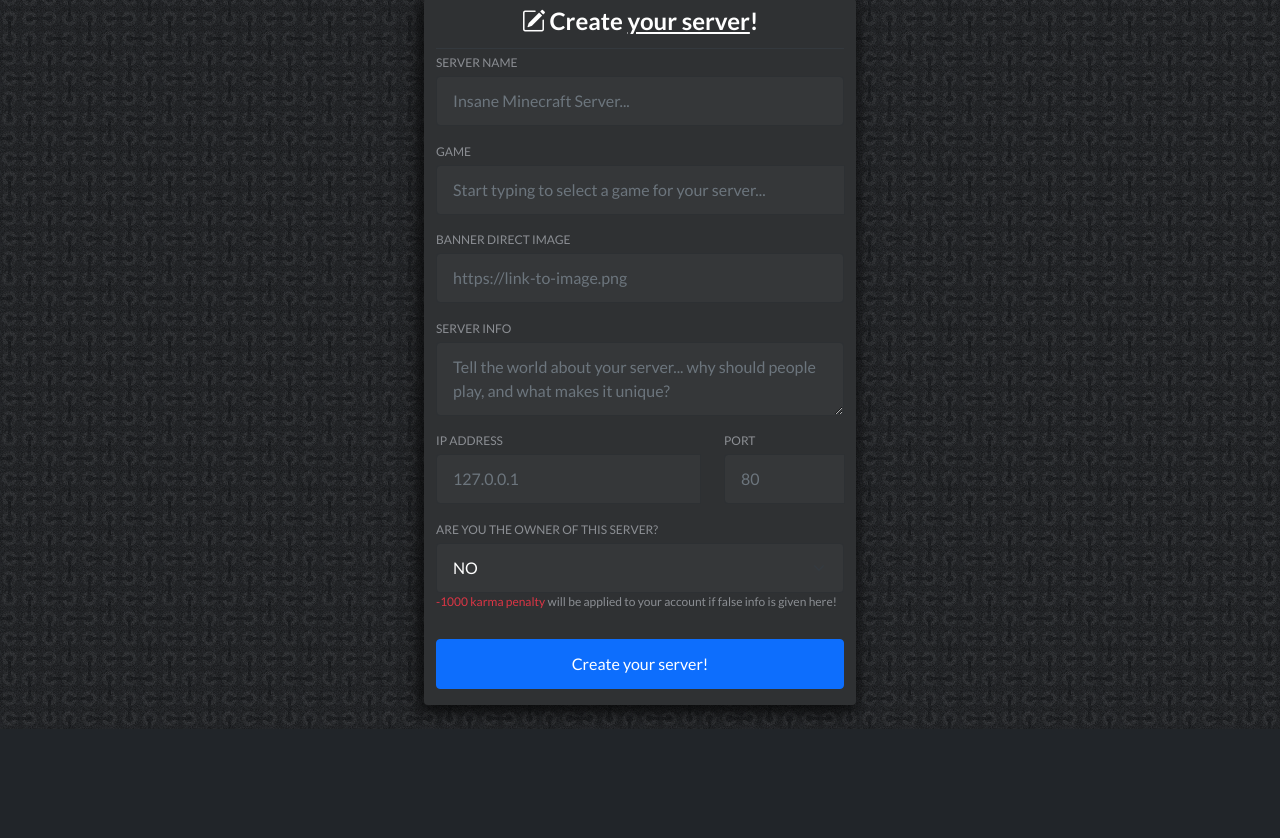
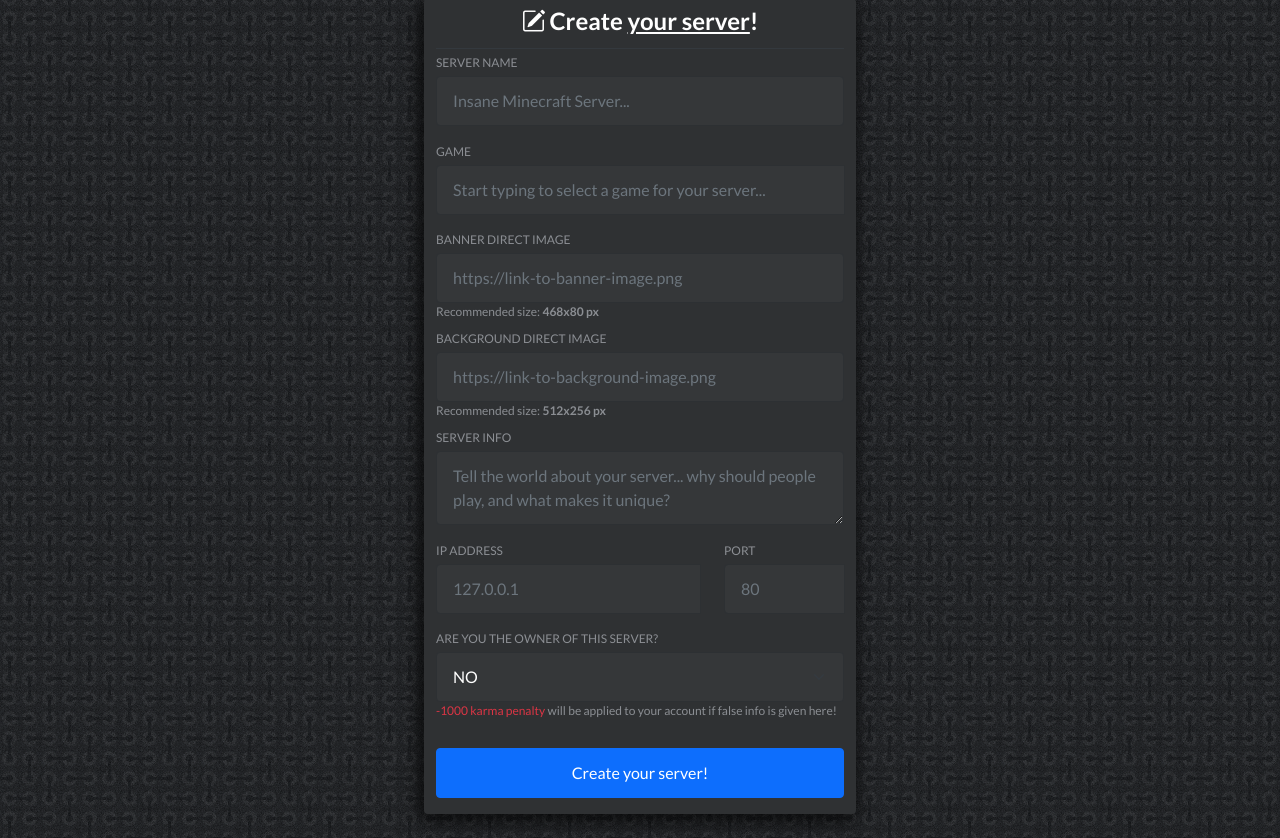
Before and after one commit to RenderBr/gamecentral, a PHP site: page /createServer in a window 1280 px wide. Shown: the part 111-949 px from the top of the page. Before the commit the page ends 840 px from the top, so only its background shows below. Run offline with PHP 8.4, Linux system fonts and the light colour scheme; the visitor is signed in with stand-in values (Sample User, id 1); data that the repository does not hold is empty; some libraries are stand-ins or nearby versions; some web fonts are replaced.

Commit message:
Servers changes
+ added bg image option for servers, this will decide what image shows on the individual server page, as opposed to the banner on the main page

- fixed some more bugs relating to servers

+ specified recommended dimensions for server images on the server creation page

```diff
--- a/createServer.php
+++ b/createServer.php
@@ -41,7 +41,11 @@ $self = $_SESSION['username'];
 		<label for='game'><p class="sm-text">GAME</p></label>
 		<div class="input-group input-group-md sm"><input autocomplete="off" id='game' name="game" type="text" class="dark-box form-control" placeholder="Start typing to select a game for your server..." aria-label="Select a game for your server..." aria-describedby="button-submit" /><div id='gameList'></div></div>
 		<label for='serverbanner'><p class="sm-text">BANNER DIRECT IMAGE</p></label>
-		<div class="input-group input-group-md sm"><input id='serverbanner' name="serverbanner" type="text" class="dark-box form-control" placeholder="https://link-to-image.png" aria-describedby="button-submit" /></div>
+		<div class="input-group input-group-md"><input id='serverbanner' name="serverbanner" type="text" class="dark-box form-control" placeholder="https://link-to-banner-image.png" aria-describedby="button-submit" /></div>
+		<p class='sm-text noselect sm' style='font-size: 12px;'>Recommended size: <strong>468x80 px</strong></p>
+		<label for='serverbg'><p class="sm-text">BACKGROUND DIRECT IMAGE</p></label>
+		<div class="input-group input-group-md"><input id='serverbg' name="serverbg" type="text" class="dark-box form-control" placeholder="https://link-to-background-image.png" aria-describedby="button-submit" /></div>
+		<p class='sm-text noselect sm' style='font-size: 12px;'>Recommended size: <strong>512x256 px</strong></p>
 		<label for='description'><p class="sm-text">SERVER INFO</p></label>
 		<div class="input-group input-group-md sm"><textarea id='description' name="description" type="textarea" class="dark-box form-control" placeholder="Tell the world about your server... why should people play, and what makes it unique?" aria-label="Tell the world about your server..." aria-describedby="button-submit" /></textarea></div>
 		<div class='row'>
--- a/server.php
+++ b/server.php
@@ -37,7 +37,7 @@
     		$dateCreated = $row['date_created'];
     		$serverAddress = $row['ip'];
     		$serverPort = $row['port'];
-    		$banner = $row['bannerImage'];
+    		$banner = $row['bgImage'];
     		$rank = $row['rank'];
     		$description = $row['serverDescription'];
     		$votes = $row['votes'];
@@ -106,6 +106,8 @@
 
       }
 
+      $gameTooltip = 'title="This is a ' . $serverGame . ' server!"';
+
 
         if(isset($rank)){
           $rank = $rank;
@@ -156,7 +158,7 @@ background-position: center !important;height:8rem !important;" width=100% >
     </div>
     <div class='container rounded pt-1'>
   <div class='d-flex align-items-center'>
-     <div class="me-auto p-2 bd-highlight"><h4 style='margin-bottom:0px !important;'><img title='This is a <?php echo $serverGame; ?> server!' class='rounded-circle mb-1 mt-2 me-2' width=32rem height=32rem src='<?php echo $icon; ?>'><?php echo $serverName; ?><a title='Server ranking <?php echo $rank; ?> out of <?php echo $serversTotal; ?>' style='text-decoration:none;' class='noselect mt-3 ms-1 gray'>#<?php echo $rank . $serverStatus; voteButton($serverId, $conn); ?></a></h4>
+     <div class="me-auto p-2 bd-highlight"><h4 style='margin-bottom:0px !important;'><img <?php echo $gameTooltip; ?> server!' class='rounded-circle mb-1 mt-2 me-2' width=32rem height=32rem src='<?php echo $icon; ?>'><?php echo $serverName; ?><a title='Server ranking <?php echo $rank; ?> out of <?php echo $serversTotal; ?>' style='text-decoration:none;' class='noselect mt-3 ms-1 gray'>#<?php echo $rank . $serverStatus; voteButton($serverId, $conn); ?></a></h4>
 </div>
      <div class='p-2'><a></div>
   </div>
--- a/servers.php
+++ b/servers.php
@@ -211,7 +211,7 @@ if ($result->num_rows > 0) {
 		echo "<div id='" . $rank . "l' class='d-flex bg-darkest rounded mt-2 align-items-center'>
 		<div class='me-auto p-2'>
 			<a title='Rank " . $rank . " out of " . $rank . "' class='sm-text noselect me-2'>#" . $rank . "</a>
-			<a href='/server?id=" . $serverId . "'><img title='" . $serverName . "' width=512px height=68px class='img rounded border border-dark' src='" . $banner . "' style='overflow:hidden;'></a><br>
+			<a href='/server?id=" . $serverId . "'><img title='" . $serverName . "' width=468px height=80px class='img rounded border border-dark' src='" . $banner . "' style='overflow:hidden;'></a><br>
 			<a href='/server?id=" . $serverId . "'><h2 style='color:white;' class='ms-4'>" . $serverName . $serverStatus .  "</a><img src='" . $iconSm . "'" . $gameTooltip . "' class='icon-sm ms-2'> <a class='sm-text'>(" . $votes . " votes)</a> </h2>
 			<a class='gray ms-4'>" . $description . "</a>
 		</div>
```
Also changed, not shown: func/createServer.php (+5 -4 lines), user.php (+8 -6 lines).
